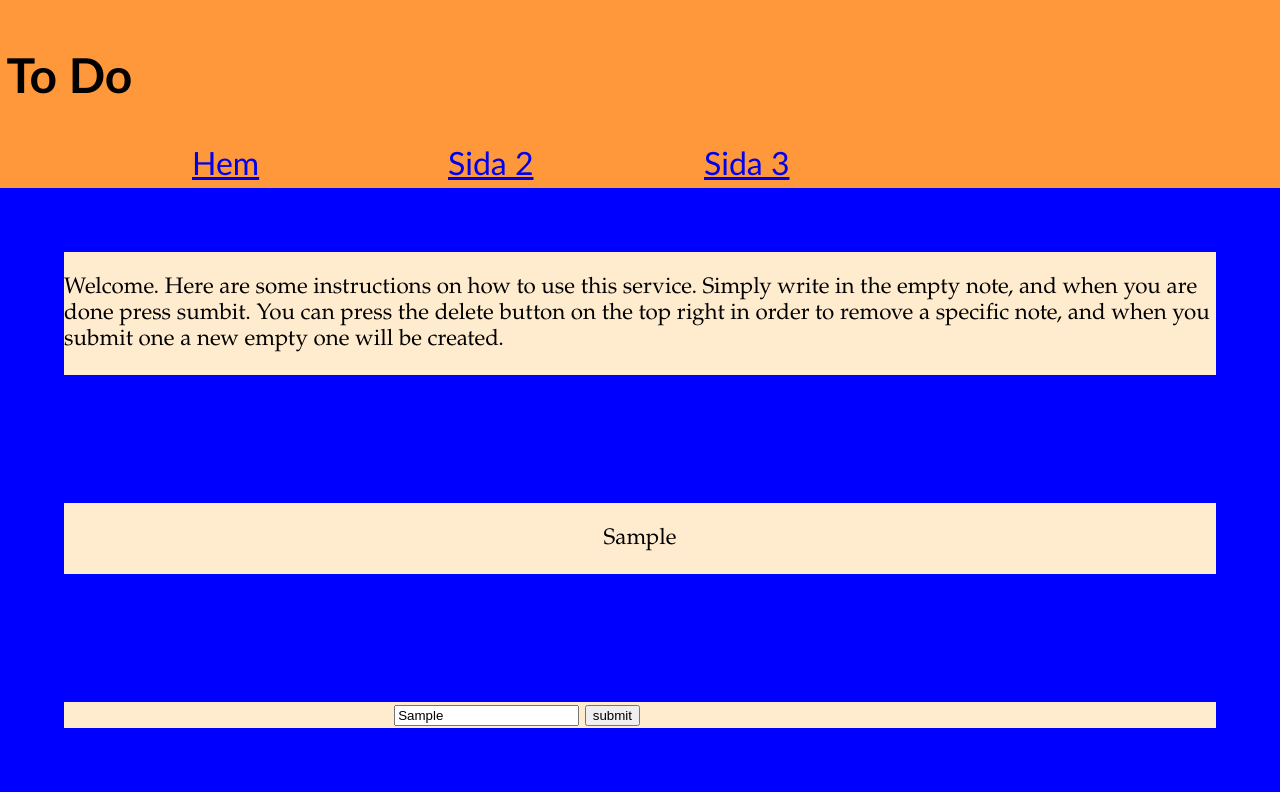
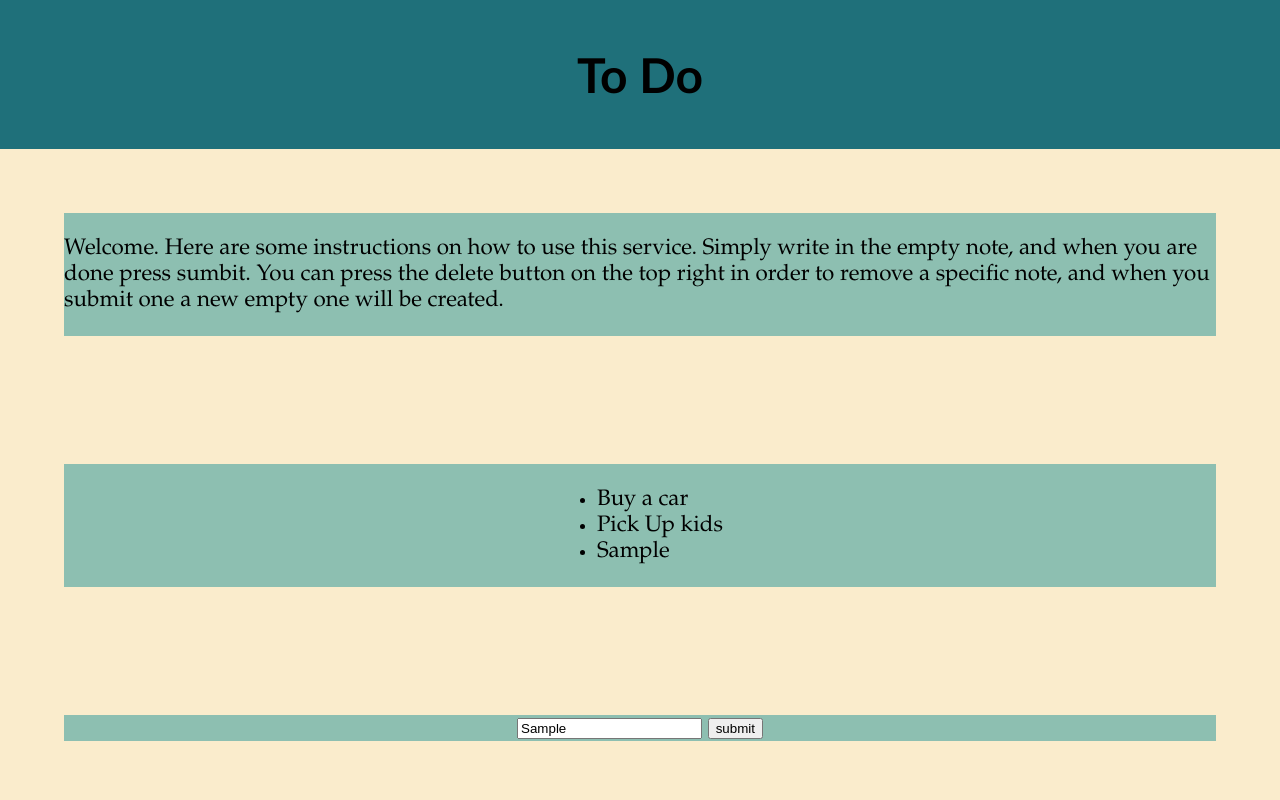
Before and after one commit to Hustra03/Projekt-3, a plain HTML site: page index.html in a window 1280 px wide. Both pictures are taken after typing "Sample" into the empty fields and a click on the button "submit". Shown: the top 800 px of the page. Drawn offline with Linux system fonts and the light colour scheme.

Commit message:
Något fungerande och nu inte hemskt utseende

```diff
--- a/css/main.css
+++ b/css/main.css
@@ -7,40 +7,25 @@ body {
 
   header {
 
-    background-color: #ff983a;
+    background-color: #1F707A;
     font-family: "Trebuchet MS", "Lucida Sans Unicode", "Lucida Grande",
       "Lucida Sans", Arial, sans-serif;
     font-size: 2.5vw;
     padding: 0.5vw;
   }
-  a {
-    text-decoration: underline;
-    font-family: "Trebuchet MS", "Lucida Sans Unicode", "Lucida Grande",
-      "Lucida Sans", Arial, sans-serif;
-  }
-  a:hover {
-    text-decoration: underline;
-    color: #0044ff;
-  }
-  .nav {
-    display: grid;
-    grid-template-columns: 20vw 20vw 20vw 10vw;
-    justify-content: center;
-  }
-
+.name
+{    display: flex;
+  justify-content: center;}
 .lappar{
     display: grid;
     grid-template-columns: auto ;
     grid-template-rows: auto ;
-    background-color: blue;
-
-
+    background-color: #FAECCC;
 }
 
-
 .lapp {
-    display: flex;
-background-color: blanchedalmond;
+display: flex;
+background-color: #8DBFB1;
 justify-content: center;
 margin: 5vw;
 }
@@ -50,8 +35,7 @@ margin: 5vw;
 
   footer {
     padding: 0.3vw;
-    background-color: #ff983a;
-    margin-top: 1vw;
+    background-color: #1F707A;
     padding-bottom: 1vw;
   }
   .footergrid {
--- a/index.html
+++ b/index.html
@@ -9,13 +9,7 @@
   </head>
   <body>
     <header>
-      <h2>To Do</h2>
-
-      <nav class="nav">
-        <div><a href="index.html">Hem</a></div>
-        <div><a href="Meny.html">Sida 2</a></div>
-        <div><a href="OmOss.html">Sida 3</a></div>
-      </nav>
+      <h2 class="name">To Do</h2>
     </header>
 
     <main>
@@ -23,16 +17,19 @@
         <div class="lapp" id="help">
           <p>Welcome. Here are some instructions on how to use this service. Simply write in the empty note, and when you are done press sumbit.
             You can press the delete button on the top right in order to remove a specific note, and when you submit one a new empty one will be created.</p>
+        </div>
 
+        <div class="lapp" >
+          <ul id= "list">
+            <li>Buy a car</li>
+            <li>Pick Up kids</li>
+          </ul>
         </div>
 
         <div class="lapp" id="inputdiv">
-            <form>
+          <form>
           <input type="text" id="textbox">
           <button type="button" onclick="CreateNote()">submit</button></form>
-          <form class="delete">
-          <input type="number" min="0" max="number" id="deleteNumber">
-          <button type="button" onclick="DeleteNote()">submit</button></form>
         </div>
 
 
--- a/javascript/main.js
+++ b/javascript/main.js
@@ -1,23 +1,20 @@
-let notes=0;
+"use strict";
+addEventListener("click", DeleteNote)
 
 function CreateNote() {
-    notes+=1;
     let text = document.getElementById('textbox').value;
-    var position = document.getElementById('inputdiv');
-    let textid = "lapp" + notes
-    position.insertAdjacentHTML('beforebegin', '<div class="lapp" id="'+textid+'"><p>'+text+'</p></div>');
-
+    if (text.trim() != "")
+    {
+        var position = document.getElementById('list');
+        position.insertAdjacentHTML('beforeend', '<li>'+text+'</li>');
+    }
 }
 
 function DeleteNote()
 {
-    let number = document.getElementById('deleteNumber').value;
-    let node = document.getElementById('lappar');
-    let child = document.getElementById('lapp');
-    node.removeChild(child);
-
-    let d = document.getElementById("top");
-    let d_nested = document.getElementById("nested");
-    let throwawayNode = d.removeChild(d_nested);
-
+    //let number = document.getElementById('deleteNumber').value;
+    let node = document.getElementById("list");
+    let child = event.target;
+    //let child = node.querySelector(selectors);
+    let throwawayNode = node.removeChild(child);
 }
```
